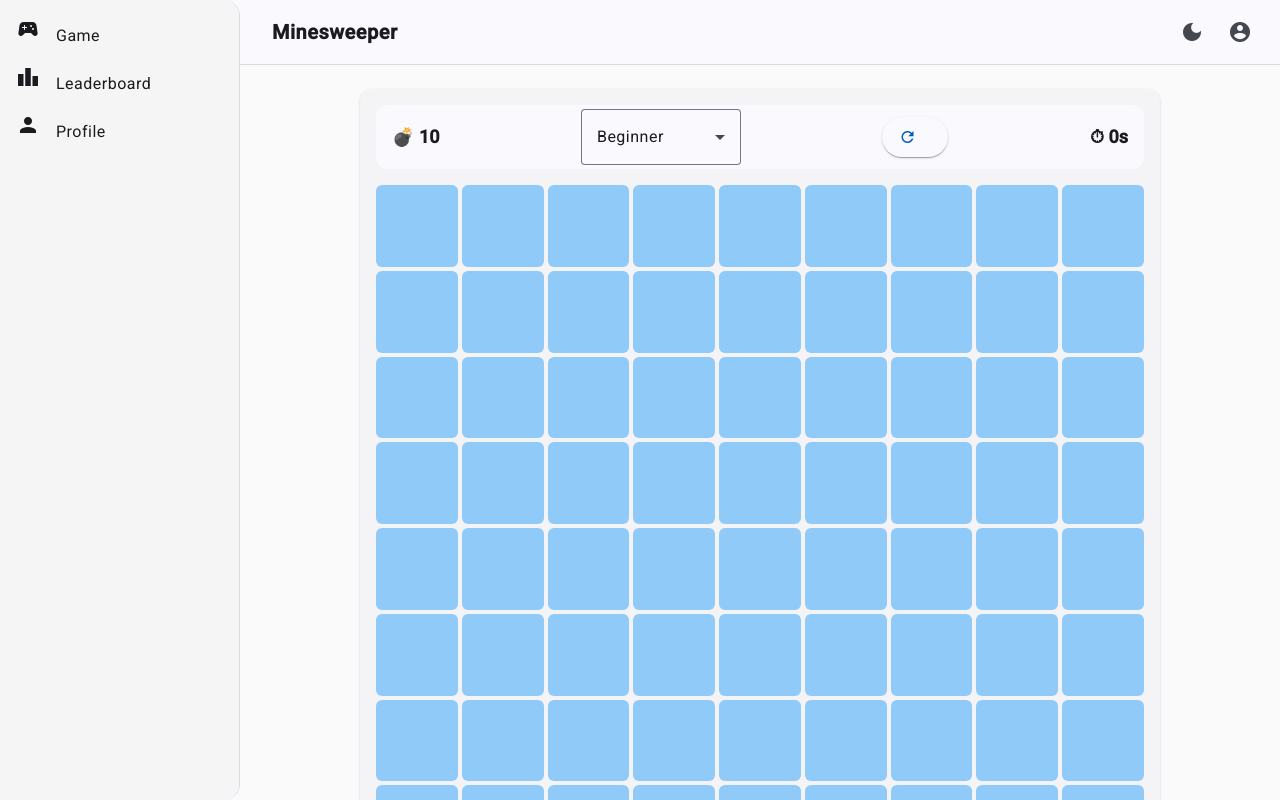
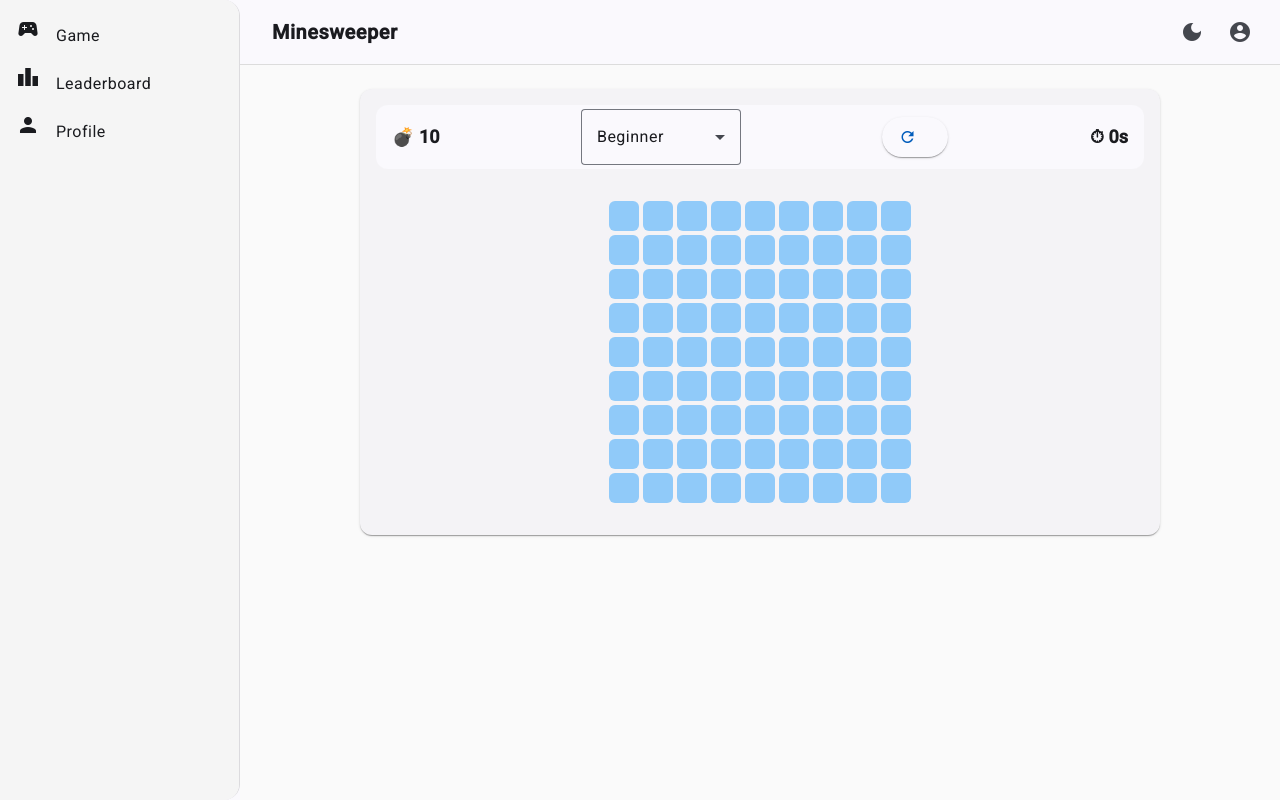
Before and after one commit to mongeki/minesweeper, an Angular app: page /game in a window 1280 px wide. Built offline with nearby package versions, Linux system fonts and the light colour scheme.

Commit message:
fix: adjust cell size

```diff
--- a/src/app/domain/utils/difficulty.config.ts
+++ b/src/app/domain/utils/difficulty.config.ts
@@ -16,8 +16,8 @@ export const DIFFICULTY_CONFIG: Record<Difficulty, DifficultyConfig> = {
   },
   [Difficulty.Expert]: {
     difficulty: Difficulty.Expert,
-    rows: 16,
-    cols: 30,
+    rows: 18,
+    cols: 22,
     mines: 99,
   },
 };
--- a/src/app/features/game/components/game-board/game-board.html
+++ b/src/app/features/game/components/game-board/game-board.html
@@ -1,4 +1,8 @@
-<div class="board" [style.gridTemplateColumns]="'repeat(' + game.state().cols + ', 1fr)'">
+<div class="board-container">
+  <div
+    class="board"
+    [style.gridTemplateColumns]="'repeat(' + game.state().cols + ', var(--cell-size))'"
+  >
     @for (row of game.state().board; track $index) {
       @for (cell of row; track cell.row + '-' + cell.col) {
         <div
@@ -24,3 +28,4 @@
       }
     }
   </div>
+</div>
--- a/src/app/features/game/components/game-board/game-board.scss
+++ b/src/app/features/game/components/game-board/game-board.scss
@@ -1,10 +1,34 @@
+.board-container {
+  width: 100%;
+  max-width: 100vw;
+  padding: 16px;
+  display: flex;
+  justify-content: center;
+  align-items: center;
+  box-sizing: border-box;
+}
+
 .board {
+  --cell-size: 30px; // Фиксированный размер ячейки
+
   display: grid;
   gap: 4px;
-  aspect-ratio: 1;
+  background: transparent;
+
+  // Для очень больших досок - уменьшаем ячейки
+  @media (max-width: 768px) {
+    --cell-size: 35px;
+  }
+
+  @media (max-width: 480px) {
+    --cell-size: 30px;
+  }
 }
 
 .cell {
+  width: var(--cell-size);
+  height: var(--cell-size);
+
   background: #90caf9;
   border-radius: 6px;
   cursor: pointer;
@@ -12,8 +36,10 @@
   justify-content: center;
   align-items: center;
   font-weight: bold;
+  font-size: calc(var(--cell-size) * 0.5); // Адаптивный размер шрифта
   transition: 0.2s;
   user-select: none;
+  box-sizing: border-box;
 
   &:hover {
     background: #64b5f6;
@@ -33,3 +59,14 @@
     background: #ffca28;
   }
 }
+
+// Альтернативный вариант с динамическим размером
+.board.dynamic-size {
+  --min-cell-size: 30px;
+  --max-cell-size: 50px;
+  --available-width: min(80vw, 800px);
+  --cell-size: min(
+    max(var(--min-cell-size), calc(var(--available-width) / var(--cols))),
+    var(--max-cell-size)
+  );
+}
```
Lines whose indentation alone changed are shown as unchanged.
